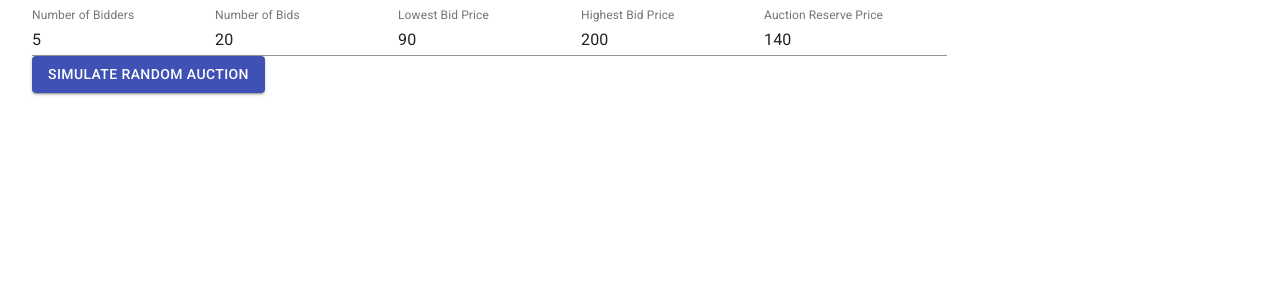
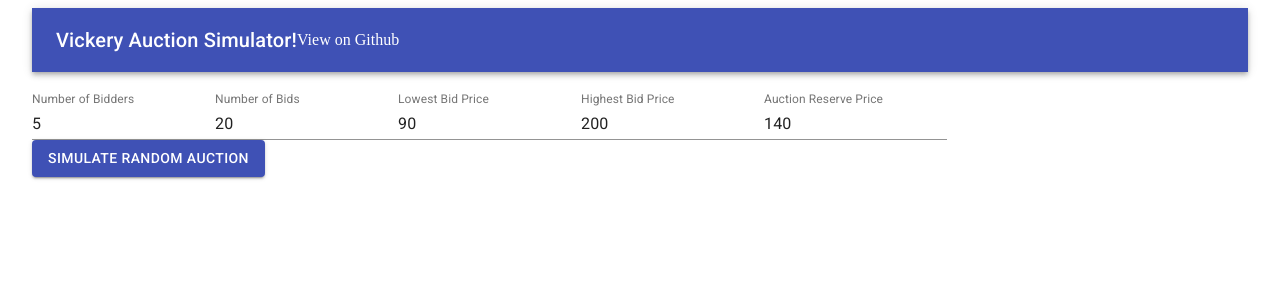
Before and after one commit to michaelrivet/vickrey-auction, a React app: page / in a window 1280 px wide. Shown: the top 300 px of the page. Built offline with nearby package versions, Linux system fonts and the light colour scheme.

Commit message:
Adding title bar and a few more action unit tests

```diff
--- a/src/App.tsx
+++ b/src/App.tsx
@@ -1,8 +1,12 @@
 import * as React from 'react';
 import { Bid } from './models/Bid';
+import AppBar from '@material-ui/core/AppBar';
 import Button from '@material-ui/core/Button';
 import Container from '@material-ui/core/Container';
+import Link from '@material-ui/core/Link';
 import TextField from '@material-ui/core/TextField';
+import Toolbar from '@material-ui/core/Toolbar';
+import Typography from '@material-ui/core/Typography';
 import { generateBids } from './services/BidGenerationService';
 import { DeterminWinningBidderAndPrice } from './services/AuctionWinnerService';
 
@@ -26,7 +30,7 @@ export const App: React.SFC<AppProperties> = () => {
   const [ auctionReservePrice, setAuctionReservePrice ] = React.useState(140);
 
   const handleRunAuctionClick = () => {
-    const generatedBids = generateBids(numberOfBidders, numberOfBids, 90, 200);
+    const generatedBids = generateBids(numberOfBidders, numberOfBids, lowestBidPrice, highestBidPrice);
     const winningBid = DeterminWinningBidderAndPrice(120, generatedBids);
     setWinningBid(winningBid);
     setBids(generatedBids);
@@ -34,6 +38,14 @@ export const App: React.SFC<AppProperties> = () => {
 
   return (
     <React.Fragment>
+      <Container>
+        <AppBar position="static">
+          <Toolbar>
+            <Typography variant="h6" color="inherit">Vickery Auction Simulator!</Typography>
+            <Link href="https://github.com/michaelrivet/vickrey-auction" color="inherit">View on Github</Link>
+          </Toolbar>
+        </AppBar>
+      </Container>
       <Container>
         <TextField
           label="Number of Bidders"
@@ -72,10 +84,10 @@ export const App: React.SFC<AppProperties> = () => {
       </Container>
       <Container className="bidDisplay">
         {
-          !!winningBid.bidderId && <div>{`Winning Bidder: ${winningBid.bidderId} - Price Paid: ${winningBid.price}`}</div>
+          !!winningBid.bidderId && <div className="bidDisplay-winningBid">{`Winning Bidder: ${winningBid.bidderId} - Price Paid: ${winningBid.price}`}</div>
         }
         {
-          bids.map((bid, iter) => (<div key={iter}>{`${bid.bidderId} : ${bid.price}`}</div>))
+          bids.slice(0, 1000).map((bid, iter) => (<div className="bidDisplay-bid" key={iter}>{`${bid.bidderId} : ${bid.price}`}</div>))
         }
       </Container>
     </React.Fragment>
--- a/src/_app.css
+++ b/src/_app.css
@@ -1,3 +1,11 @@
 .bidDisplay {
   margin: 20px 0;
 }
+
+.MuiAppBar-root {
+  margin-bottom: 20px;
+}
+
+.MultiToolbar-Root {
+  justify-content: space-between;
+}
```
Also changed, not shown: 1 other file (tests, documents, lock files or other folders).
